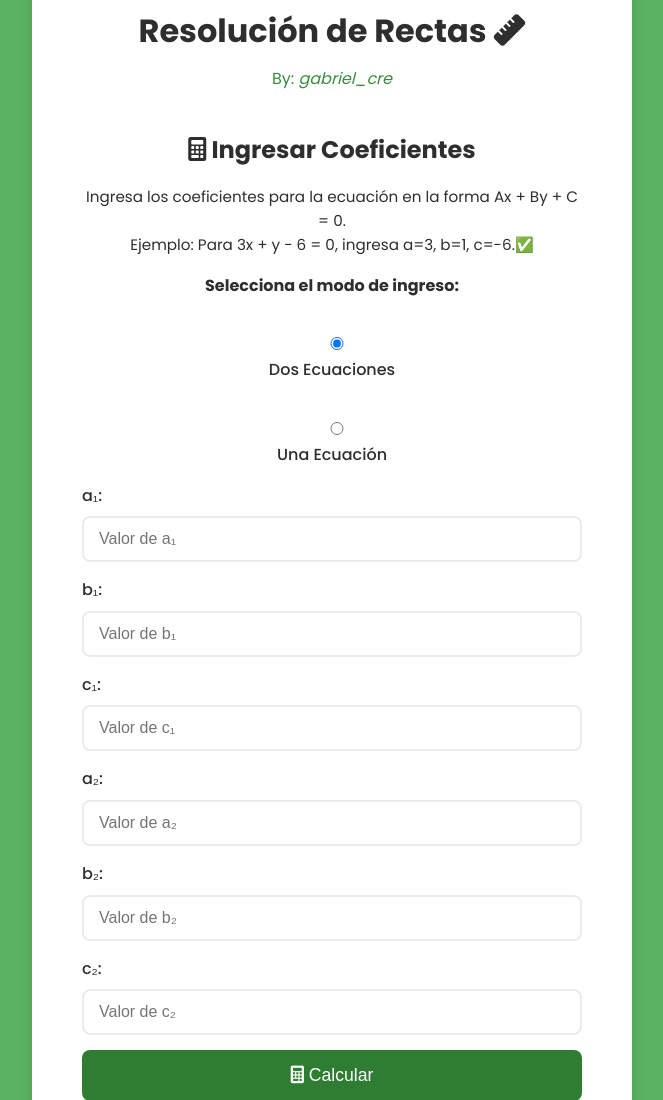
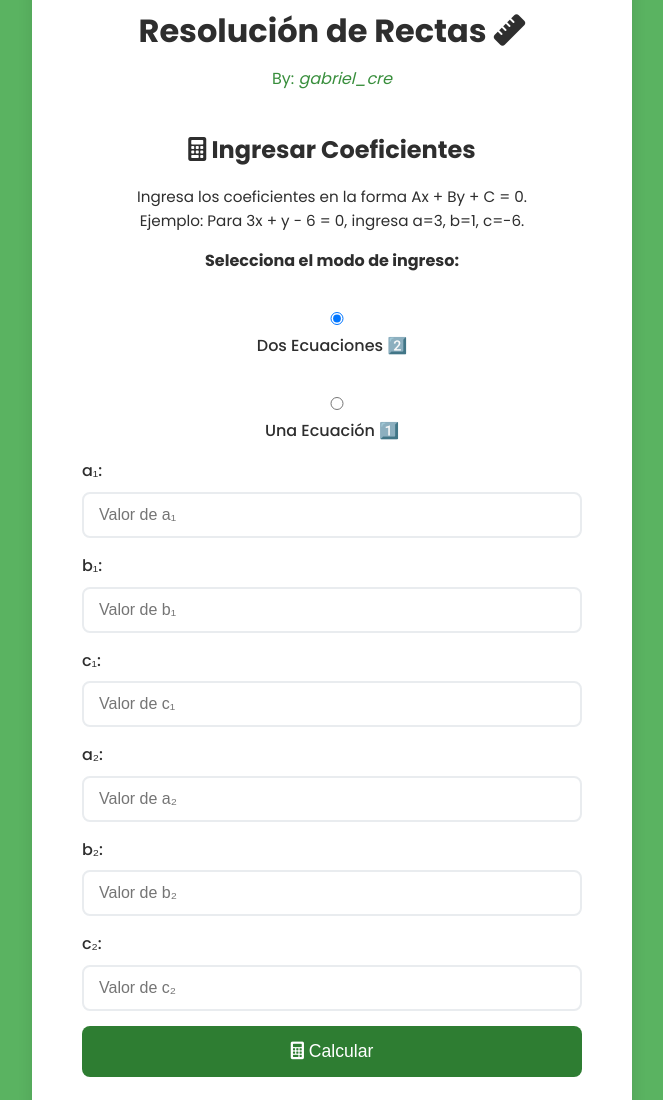
Before and after one commit to Gabriel-creZ/nismoos-rectas1, a Flask app: page / in a window 1280 px wide. Shown: the part 171-1271 px from the top of the page, without its empty margins (308-971 px from the left). Run offline with Flask 2, Linux system fonts and the light colour scheme; the visitor is signed in with stand-in values (Sample User, id 1).

Commit message:
Final Release 3.3

```diff
--- a/templates/index.html
+++ b/templates/index.html
@@ -28,17 +28,17 @@
       <div class="form-container">
         <h2 class="form-title"><i class="fas fa-calculator"></i> Ingresar Coeficientes</h2>
         <div class="instruction">
-          Ingresa los coeficientes para la ecuación en la forma Ax + By + C = 0.<br>
-          Ejemplo: Para 3x + y - 6 = 0, ingresa a=3, b=1, c=-6.✅
+          Ingresa los coeficientes en la forma Ax + By + C = 0.<br>
+          Ejemplo: Para 3x + y - 6 = 0, ingresa a=3, b=1, c=-6.
         </div>
         <!-- Selección de modo -->
         <div class="form-group" style="text-align: center;">
           <label><strong>Selecciona el modo de ingreso:</strong></label><br>
           <input type="radio" name="modo" value="dos" id="modo_dos" checked>
-          <label for="modo_dos">Dos Ecuaciones</label>
+          <label for="modo_dos">Dos Ecuaciones 2️⃣</label>
           &nbsp;&nbsp;
           <input type="radio" name="modo" value="una" id="modo_una">
-          <label for="modo_una">Una Ecuación</label>
+          <label for="modo_una">Una Ecuación 1️⃣</label>
         </div>
         <form method="POST">
           <!-- Campos de la primera ecuación -->
@@ -106,7 +106,14 @@
 
     function actualizarVisibilidad() {
       camposSegundaEcuacion.forEach(function(id) {
-        document.getElementById(id).parentElement.style.display = modoUna.checked ? 'none' : 'block';
+        const campo = document.getElementById(id);
+        if(modoUna.checked) {
+          campo.parentElement.style.display = 'none';
+          campo.disabled = true;
+        } else {
+          campo.parentElement.style.display = 'block';
+          campo.disabled = false;
+        }
       });
     }
 
```
